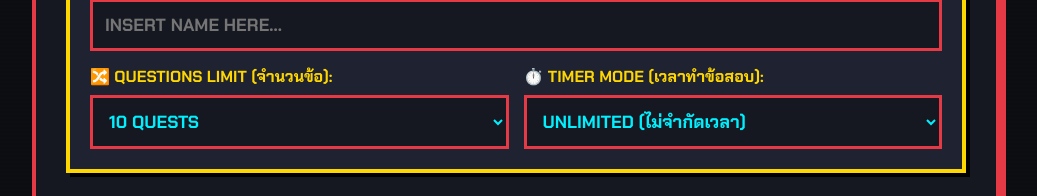
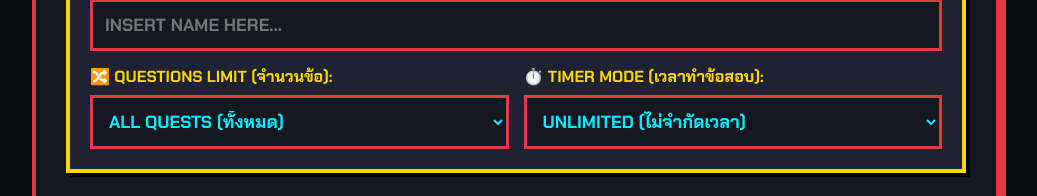
Before and after one commit to Supa-Neung/my-quiz-app, a plain HTML site: page index.html in a window 1280 px wide. Shown: the part 239-435 px from the top of the page, without its empty margins (124-1161 px from the left). Drawn offline with nearby package versions, Linux system fonts and the light colour scheme; no server answers.

Commit message:
Update index.html

```diff
--- a/index.html
+++ b/index.html
@@ -447,10 +447,10 @@
                     <label for="question-limit-select">🔀 QUESTIONS LIMIT (จำนวนข้อ):</label>
                     <select id="question-limit-select">
                         <option value="5">5 QUESTS</option>
-                        <option value="10" selected>10 QUESTS</option>
+                        <option value="10">10 QUESTS</option>
                         <option value="15">15 QUESTS</option>
                         <option value="20">20 QUESTS</option>
-                        <option value="ALL">ALL QUESTS (ทั้งหมด)</option>
+                        <option value="ALL" selected>ALL QUESTS (ทั้งหมด)</option>
                     </select>
                 </div>
                 <div>
```
